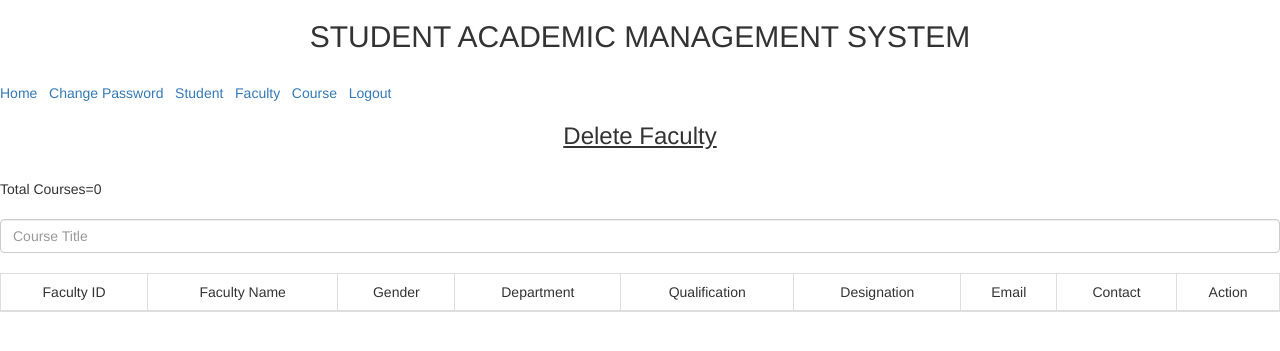
After one commit to Sathvikkota/Student_Faculty_Course_Management, a Django app: page /deletefaculty in a window 1280 px wide. The commit adds this page. Shown: the top 351 px of the page. Run offline with Django 5.2, Linux system fonts and the light colour scheme; data that the repository does not hold is empty; some libraries are stand-ins or nearby versions.

Commit message:
Added Faculty form with delete functionality

```diff
--- a/smsproject/adminapp/urls.py
+++ b/smsproject/adminapp/urls.py
@@ -18,6 +18,9 @@ urlpatterns = [
 
     path("adminfaculty",views.adminfaculty,name="adminfaculty"),
     path("viewfaculty",views.viewfaculty,name="viewfaculty"),
+    path("addfaculty",views.addfaculty,name="addfaculty"),
+    path("deletefaculty",views.deletefaculty,name="deletefaculty"),
+    path("facultydeletion/<int:fid>",views.facultydeletion,name="facultydeletion"),
 
 
 
--- a/smsproject/adminapp/views.py
+++ b/smsproject/adminapp/views.py
@@ -3,7 +3,7 @@ from django.http import HttpResponse
 from django.shortcuts import render, redirect
 
 from .models import Admin, Student, Course, Faculty
-
+from .forms import AddFacultyForm
 
 # Create your views here.
 def adminhome(request):
@@ -79,3 +79,24 @@ def coursedeletion(request,cid):
     Course.objects.filter(id=cid).delete()
     return redirect(deletecourse)   #deletecourse is a url name not based on html page name
     #return HttpResponse("Course Deleted Successfully")
+
+def addfaculty(request):
+    form = AddFacultyForm()  # non parameterized constructor
+    if request.method=="POST":
+        form1=AddFacultyForm(request.POST)# parameterized constructor
+        if form1.is_valid():
+            form1.save()  # saves data to faculty_table
+            message="Faculty Added Successfully"
+            return render(request,"addfaculty.html",{"msg":message,"form":form})
+    return render(request,"addfaculty.html",{"form":form})
+
+def deletefaculty(request):
+    faculty=Faculty.objects.all()
+    count = Faculty.objects.count()
+    return render(request,"deletefaculty.html",{"facultydata":faculty,"count":count})
+
+def facultydeletion(request,fid):
+
+    Faculty.objects.filter(id=fid).delete()
+    return redirect(deletefaculty)   #deletefaculty is a url name not based on html page name
+    #return HttpResponse("Course Deleted Successfully")
--- a/smsproject/templates/adminfaculty.html
+++ b/smsproject/templates/adminfaculty.html
@@ -5,7 +5,7 @@
 
 
 <button class="button">
-    <a href="">Add Faculty</a>
+    <a href="{% url 'addfaculty' %}">Add Faculty</a>
 </button>
 
 <button class="button">
@@ -17,7 +17,7 @@
 </button>
 
 <button class="button">
-    <a href="">Delete Faculty</a>
+    <a href="{% url 'deletefaculty' %}">Delete Faculty</a>
 </button>
 
     </center>
--- /dev/null
+++ b/smsproject/templates/deletefaculty.html
@@ -0,0 +1,52 @@
+{% extends 'adminhome.html' %}
+
+{% block 'body' %}
+
+<h3 align="center"><u>Delete Faculty</u></h3><br>
+Total Courses={{count}}
+<br><br>
+<input class="form-control" id="myInput" type="text" placeholder="Course Title"><br>
+<table align="center" border="3" width="50%" class="table table-bordered table-striped">
+    <thead>
+    <tr align="center">
+        <td>Faculty ID</td>
+        <td>Faculty Name</td>
+        <td>Gender</td>
+        <td>Department</td>
+        <td>Qualification</td>
+        <td>Designation</td>
+        <td>Email</td>
+        <td>Contact</td>
+        <td>Action</td>
+    </tr>
+    </thead>
+    <tbody id="myTable">
+    {% for faculty in facultydata %}
+    <tr align="center">
+        <td>{{faculty.facultyid}}</td>
+        <td>{{faculty.fullname}}</td>
+        <td>{{faculty.gender}}</td>
+        <td>{{faculty.department}}</td>
+        <td>{{faculty.qualification}}</td>
+        <td>{{faculty.designation}}</td>
+        <td>{{faculty.email}}</td>
+        <td>{{faculty.contact}}</td>
+        <td><a href="/facultydeletion/{{faculty.id}}">Delete</a></td>
+    </tr>
+    {% endfor %}
+    </tbody>
+
+</table>
+
+<script>
+$(document).ready(function(){
+  $("#myInput").on("keyup", function() {
+    var value = $(this).val().toLowerCase();
+    $("#myTable tr").filter(function() {
+      $(this).toggle($(this).text().toLowerCase().indexOf(value) > -1)
+    });
+  });
+});
+</script>
+
+{% endblock %}
```
Also changed, not shown: smsproject/adminapp/forms.py (added, +10 -0 lines), smsproject/templates/addfaculty.html (added, +14 -0 lines).
